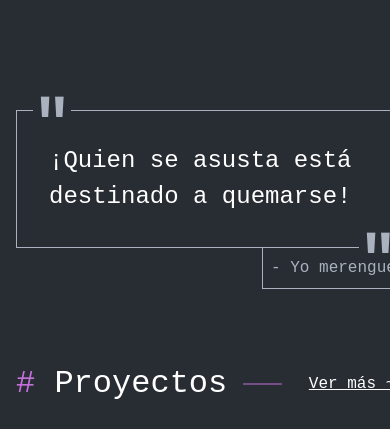
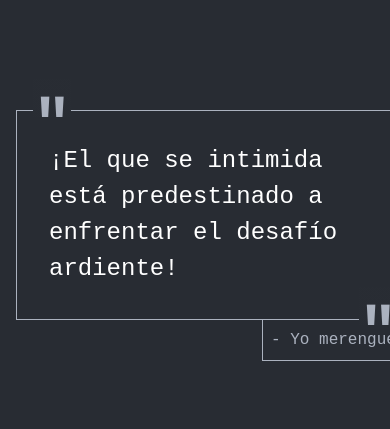
Before and after one commit to Fleyar/portafolio, a plain HTML site: page index.html in a window 390 px wide. Shown: the part 1120-1549 px from the top of the page. Drawn offline with nearby package versions, Linux system fonts and the light colour scheme; a web font is replaced by a local one.

Commit message:
Responsive v1

```diff
--- a/index.html
+++ b/index.html
@@ -60,7 +60,7 @@
     </section>
 
     <figure class="quote" data-translate="quote">
-        <blockquote class="quote__text">¡Quien se asusta está destinado a quemarse!</blockquote>
+        <blockquote class="quote__text">¡El que se intimida está predestinado a enfrentar el desafío ardiente!</blockquote>
         <figcaption class="quote__author">Yo merenguez</figcaption>
     </figure>
 
```
